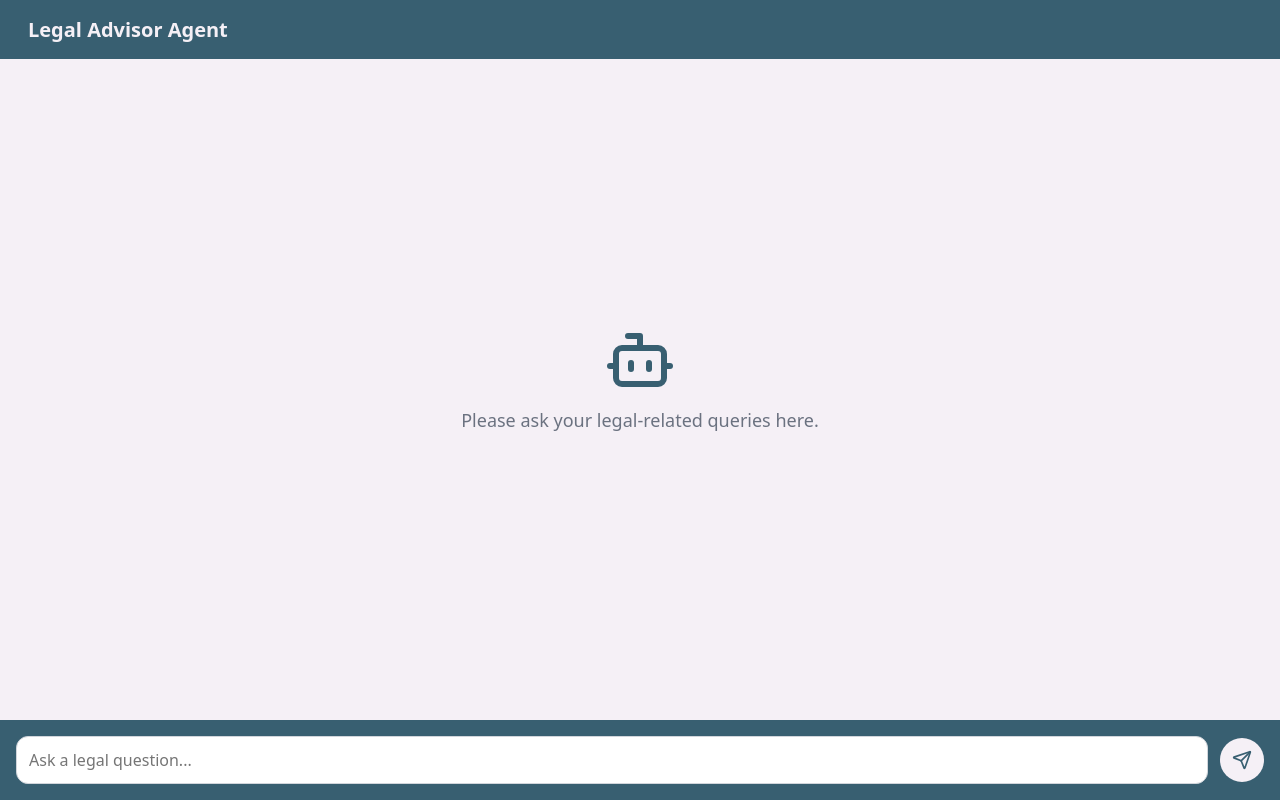
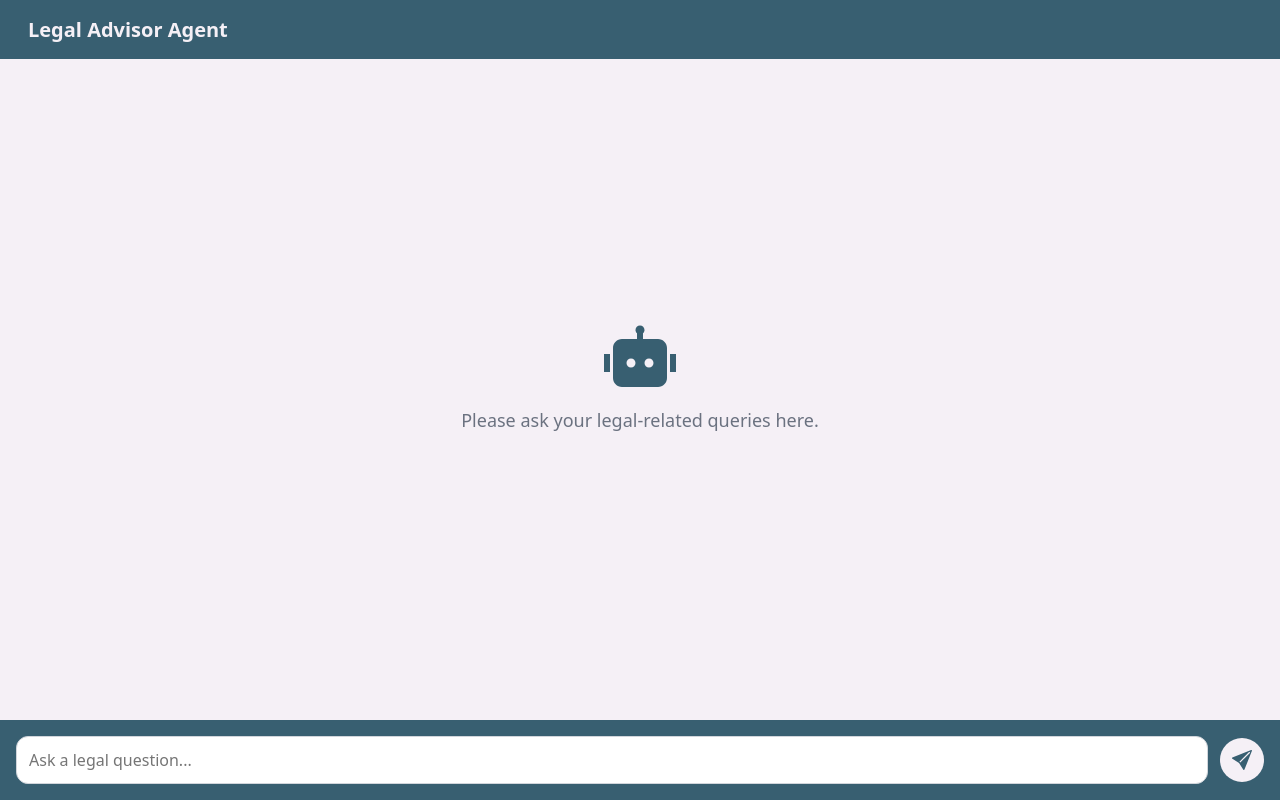
Before and after one commit to AmrendraOG/legal-ai-agent, a React (Vite) app: page / in a window 1280 px wide. Built offline with nearby package versions, Linux system fonts and the light colour scheme.

Commit message:
Chagned Lucide Icons to React Icons

```diff
--- a/package.json
+++ b/package.json
@@ -11,9 +11,9 @@
   },
   "dependencies": {
     "dotenv": "^17.2.1",
-    "lucide-react": "^0.536.0",
     "react": "^19.1.0",
     "react-dom": "^19.1.0",
+    "react-icons": "^5.5.0",
     "react-markdown": "^10.1.0"
   },
   "devDependencies": {
--- a/src/App.jsx
+++ b/src/App.jsx
@@ -1,6 +1,9 @@
 import React, { useState, useRef, useEffect } from 'react';
-import { Send, Bot, User, Loader2 } from 'lucide-react';
 import './App.css';
+import { RiRobot2Fill } from "react-icons/ri";
+import { FaUser } from "react-icons/fa6";
+import { BsSendFill } from "react-icons/bs";
+import { FaSpinner } from 'react-icons/fa';
 import ReactMarkdown from 'react-markdown';
 
 const App = () => {
@@ -88,7 +91,7 @@ const App = () => {
       <div className="messages-container">
         {messages.length === 0 && (
           <div className="empty-state">
-            <Bot size={72} color="#385F71" style={{ marginBottom: '12px' }} />
+            <RiRobot2Fill size={72} color="#385F71" style={{ marginBottom: '12px' }} />
             <p className="empty-state-text">Please ask your legal-related queries here.</p>
           </div>
         )}
@@ -100,7 +103,7 @@ const App = () => {
           >
             {msg.role === 'assistant' && (
               <div className="avatar avatar-bot">
-                <Bot size={18} />
+                <RiRobot2Fill size={18} />
               </div>
             )}
 
@@ -112,7 +115,7 @@ const App = () => {
 
             {msg.role === 'user' && (
               <div className="avatar avatar-user">
-                <User size={18} />
+                <FaUser size={18} />
               </div>
             )}
           </div>
@@ -121,10 +124,10 @@ const App = () => {
         {isLoading && (
           <div className="loading-message">
             <div className="avatar avatar-bot">
-              <Bot size={18} />
+              <RiRobot2Fill size={18} />
             </div>
             <div className="loading-bubble">
-              <Loader2 size={24} color="#6b7280" className="loading-spinner" />
+              <FaSpinner size={24} color="#6b7280" className="loading-spinner" />
             </div>
           </div>
         )}
@@ -146,7 +149,7 @@ const App = () => {
           disabled={isLoading}
           className={`send-button ${isLoading ? 'send-button-disabled' : 'send-button-enabled'}`}
         >
-          <Send size={20} color='#385F71' />
+          <BsSendFill size={20} color='#385F71' />
         </button>
       </div>
     </div>
```
Also changed, not shown: 1 other file (tests, documents, lock files or other folders).
